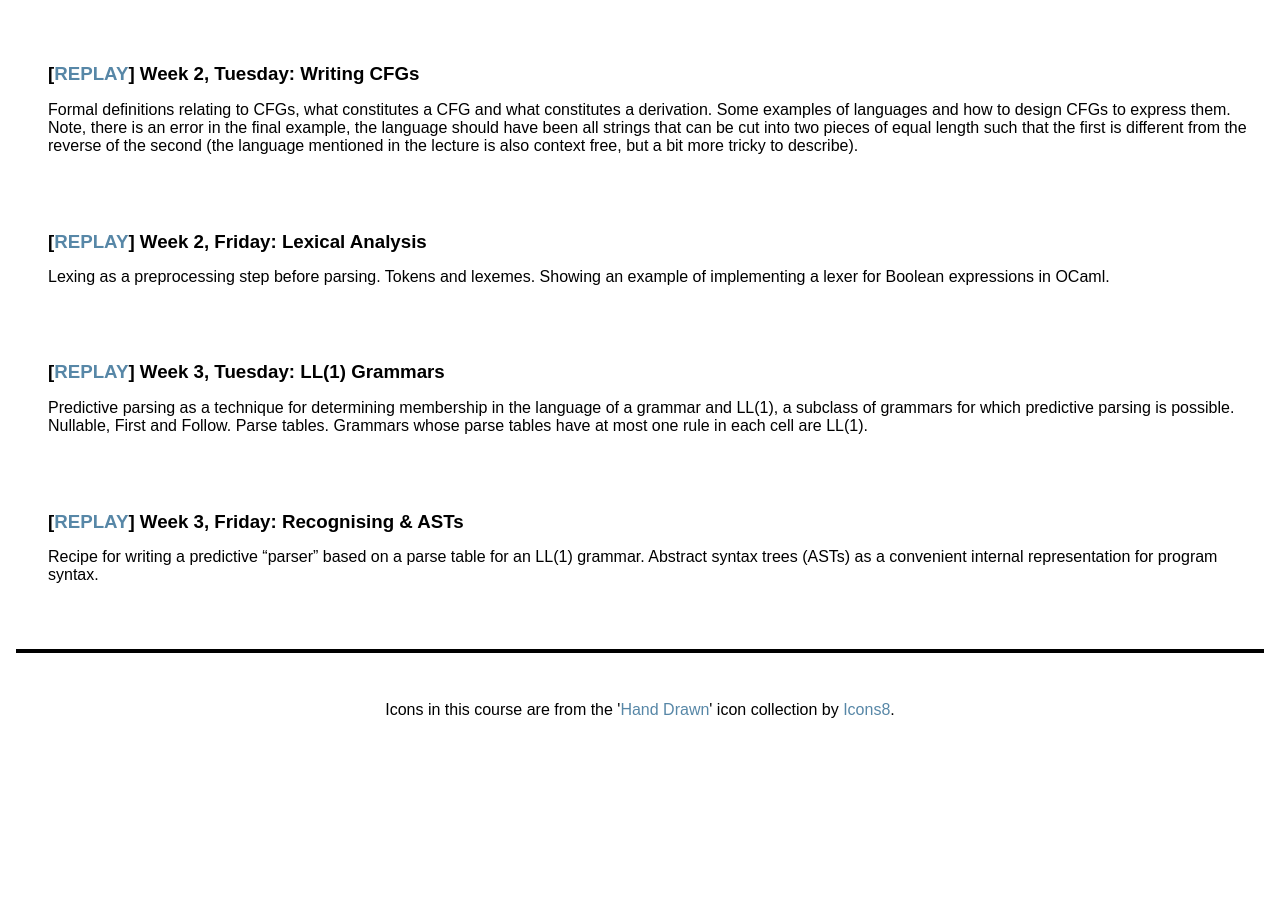
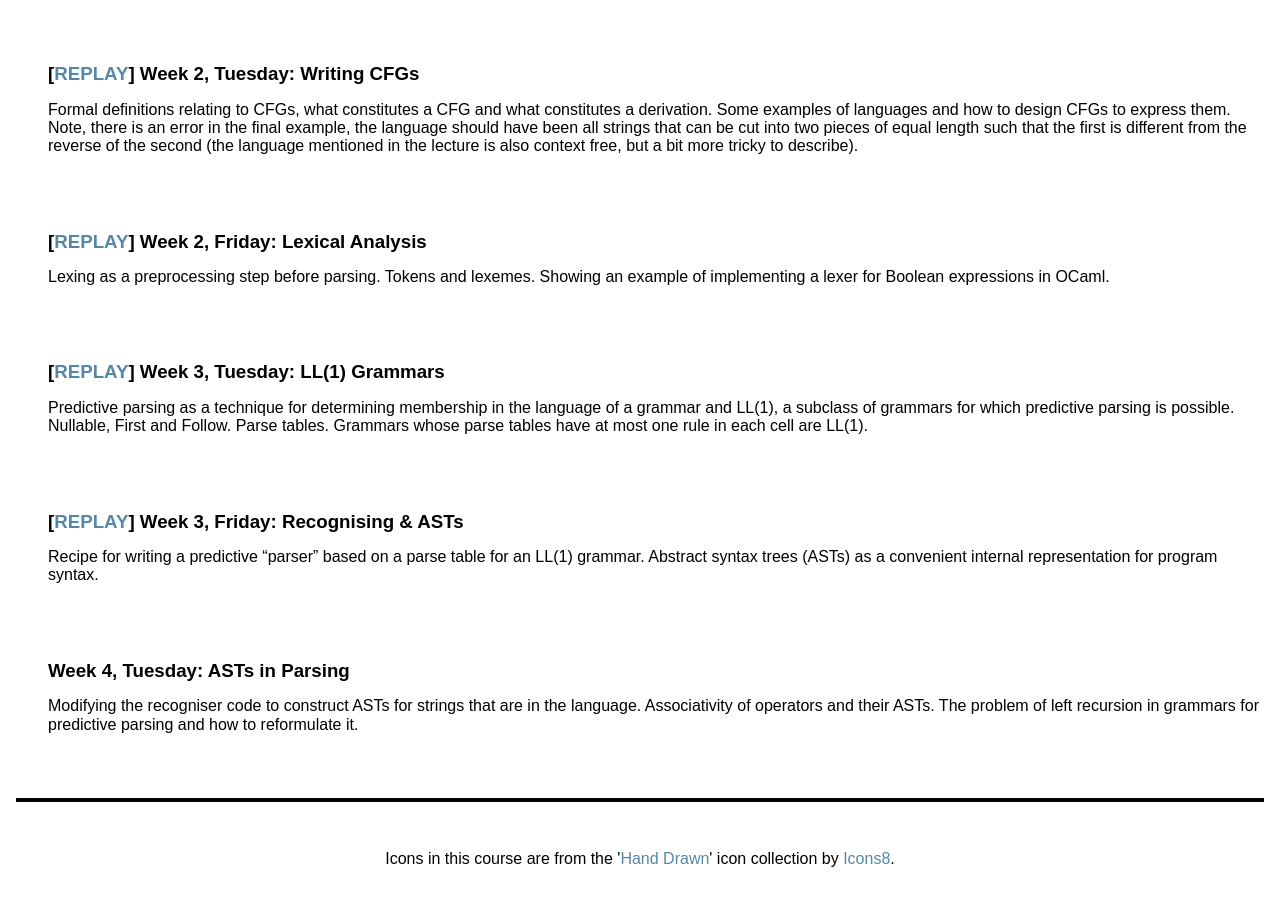
Before and after one commit to uob-coms20007/webpages, a Jekyll site: the page built from schedule.md, in a window 1280 px wide and 900 px high, scrolled down 1180 px. Built offline with Jekyll 4.4.1, drawn with Linux system fonts in a browser that asks for light colours; nearby versions of some CDN libraries; before the commit the page ends 1931 px from its top, so only the background shows below that.

Commit message:
lecture 7

```diff
--- a/_data/lectures.yml
+++ b/_data/lectures.yml
@@ -27,6 +27,10 @@
 - title: Recognising & ASTs
   description: Recipe for writing a predictive "parser" based on a parse table for an LL(1) grammar.  Abstract syntax trees (ASTs) as a convenient internal representation for program syntax.
   replay: https://mediasite.bris.ac.uk/Mediasite/Play/0b1508a4e17d48a3b16a0da7e8c8ff2f1d
+
+- title: ASTs in Parsing
+  description: Modifying the recogniser code to construct ASTs for strings that are in the language.  Associativity of operators and their ASTs.  The problem of left recursion in grammars for predictive parsing and how to reformulate it.
+
 # - title: Introduction
 #   description: Introduction to the themes of the unit and how the unit runs.  Strings, concrete syntax and a preview of context-free string grammars.
 #   replay: https://mediasite.bris.ac.uk/Mediasite/Play/7b9ba39774484f3389867c2d7cd504f71d
```
